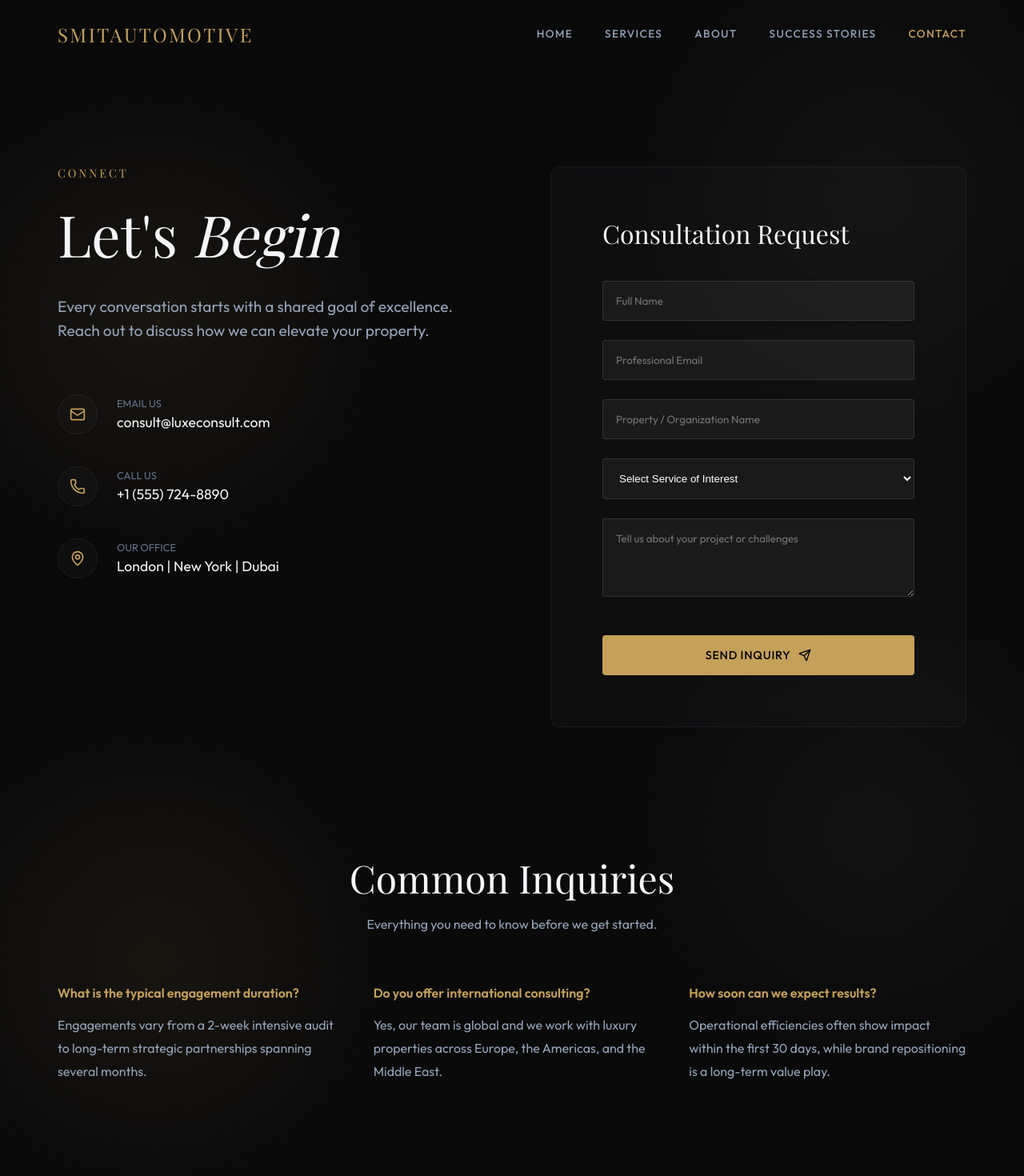
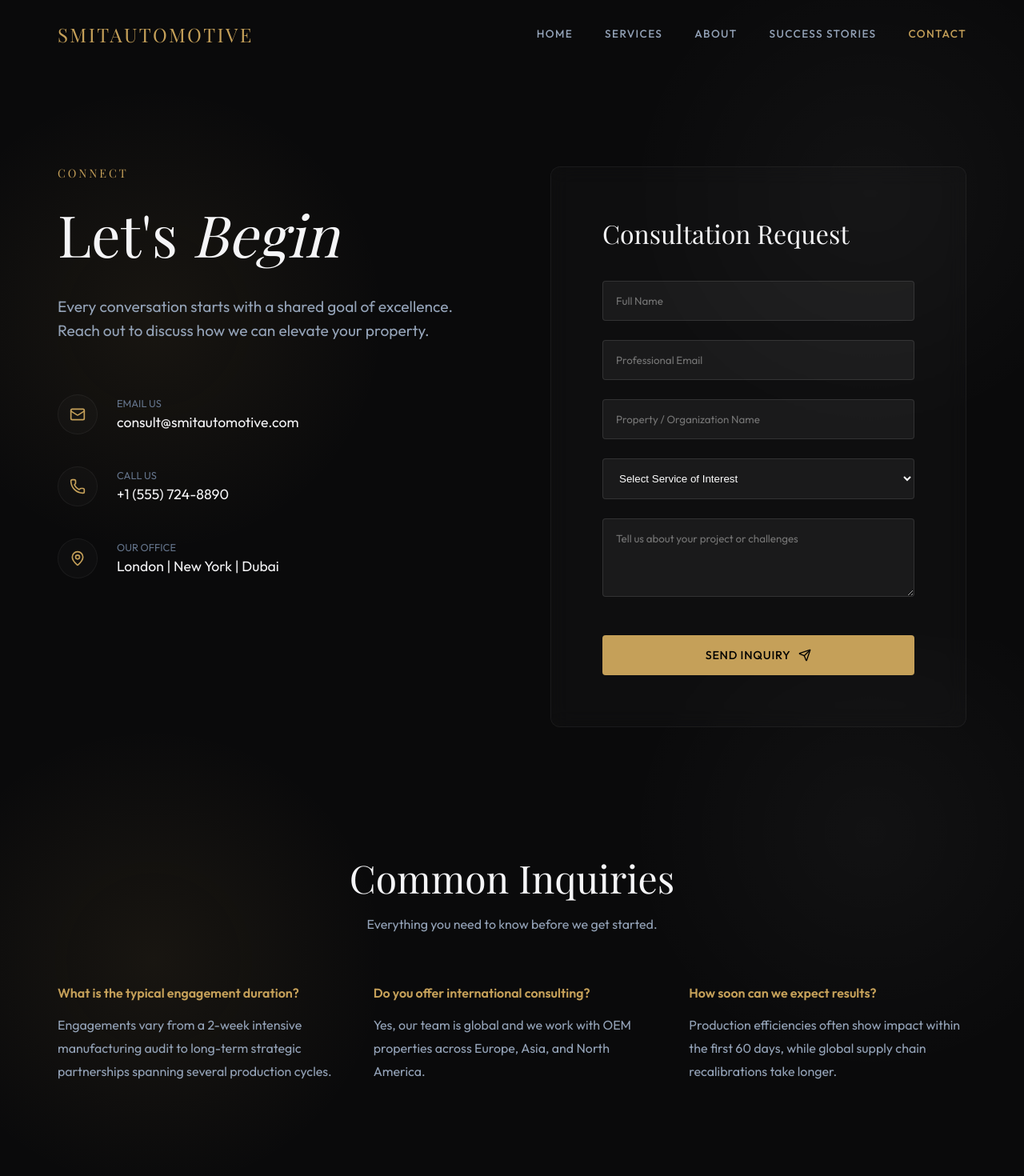
Before and after one commit to smitbahadure1/cars, a React (Vite) app: page /contact in a window 1280 px wide. Shown: the top 1470 px of the page at 80% size. Built offline with nearby package versions, Linux system fonts and the light colour scheme; a web font is replaced by a local one.

Commit message:
Complete site rebrand to Smit Automotive OEM Solutions (sa=oem changes)

```diff
--- a/src/pages/CaseStudies.jsx
+++ b/src/pages/CaseStudies.jsx
@@ -4,28 +4,28 @@ import { ExternalLink } from 'lucide-react';
 
 const cases = [
     {
-        title: 'The Riviera Collection',
-        category: 'Luxury Resort Portfolios',
+        title: 'Nexus Powertrain Systems',
+        category: 'OEM Manufacturing',
         stat: '+32%',
-        statLabel: 'Portfolio EBITDA Growth',
+        statLabel: 'Production Yield Increase',
         image: 'linear-gradient(rgba(0,0,0,0.6), rgba(0,0,0,0.6)), url(mock-img-1)',
-        desc: 'Repositioning three boutique coastal properties into a unified luxury brand, resulting in record-breaking occupancy rates.'
+        desc: 'Optimizing assembly line automation for a Tier 1 engine component manufacturer, resulting in record-breaking throughput levels.'
     },
     {
-        title: 'Urban Sanctuary Suites',
-        category: 'City Center Hospitality',
+        title: 'Apex Dynamics Solutions',
+        category: 'Supply Chain Optimization',
         stat: '94%',
-        statLabel: 'Direct Booking Ratio',
+        statLabel: 'On-Time Part Delivery',
         image: 'linear-gradient(rgba(0,0,0,0.6), rgba(0,0,0,0.6)), url(mock-img-2)',
-        desc: 'A comprehensive digital and operational transformation that broke reliance on OTAs and built a loyal direct-guest base.'
+        desc: 'A comprehensive digital transformation of inventory management that eliminated production delays and built a robust JIT network.'
     },
     {
-        title: 'Lakeside Manor & Spa',
-        category: 'Operational Turnaround',
+        title: 'Stellar Auto Parts',
+        category: 'Quality Turnaround',
         stat: '-18%',
-        statLabel: 'Labor Cost Reduction',
+        statLabel: 'Defect Rate Reduction',
         image: 'linear-gradient(rgba(0,0,0,0.6), rgba(0,0,0,0.6)), url(mock-img-3)',
-        desc: 'Optimized back-of-house workflows and cross-departmental training to restore profitability to a historic estate.'
+        desc: 'Implemented advanced Six Sigma protocols and engineering audits to restore global compliance standards to a legacy OEM plant.'
     }
 ];
 
--- a/src/pages/Contact.jsx
+++ b/src/pages/Contact.jsx
@@ -41,7 +41,7 @@ const Contact = () => {
                                 </div>
                                 <div>
                                     <div style={{ fontSize: '0.8rem', color: 'var(--text-tertiary)', textTransform: 'uppercase' }}>Email Us</div>
-                                    <div style={{ fontSize: '1.1rem' }}>consult@luxeconsult.com</div>
+                                    <div style={{ fontSize: '1.1rem' }}>consult@smitautomotive.com</div>
                                 </div>
                             </div>
 
@@ -105,10 +105,10 @@ const Contact = () => {
                                     onChange={(e) => setFormData({ ...formData, service: e.target.value })}
                                 >
                                     <option value="">Select Service of Interest</option>
-                                    <option value="audit">Operational Audit</option>
-                                    <option value="brand">Brand Strategy</option>
-                                    <option value="training">Staff Training</option>
-                                    <option value="opening">Pre-Opening</option>
+                                    <option value="audit">Manufacturing Audit</option>
+                                    <option value="brand">OEM Strategy</option>
+                                    <option value="training">Engineering Training</option>
+                                    <option value="opening">Plant Pre-Opening</option>
                                 </select>
                             </div>
                             <div className="input-group">
@@ -135,9 +135,9 @@ const Contact = () => {
 
                     <div style={{ display: 'grid', gridTemplateColumns: 'repeat(auto-fit, minmax(300px, 1fr))', gap: '3rem' }}>
                         {[
-                            { q: "What is the typical engagement duration?", a: " Engagements vary from a 2-week intensive audit to long-term strategic partnerships spanning several months." },
-                            { q: "Do you offer international consulting?", a: "Yes, our team is global and we work with luxury properties across Europe, the Americas, and the Middle East." },
-                            { q: "How soon can we expect results?", a: "Operational efficiencies often show impact within the first 30 days, while brand repositioning is a long-term value play." }
+                            { q: "What is the typical engagement duration?", a: " Engagements vary from a 2-week intensive manufacturing audit to long-term strategic partnerships spanning several production cycles." },
+                            { q: "Do you offer international consulting?", a: "Yes, our team is global and we work with OEM properties across Europe, Asia, and North America." },
+                            { q: "How soon can we expect results?", a: "Production efficiencies often show impact within the first 60 days, while global supply chain recalibrations take longer." }
                         ].map((faq, idx) => (
                             <motion.div
                                 key={idx}
```
